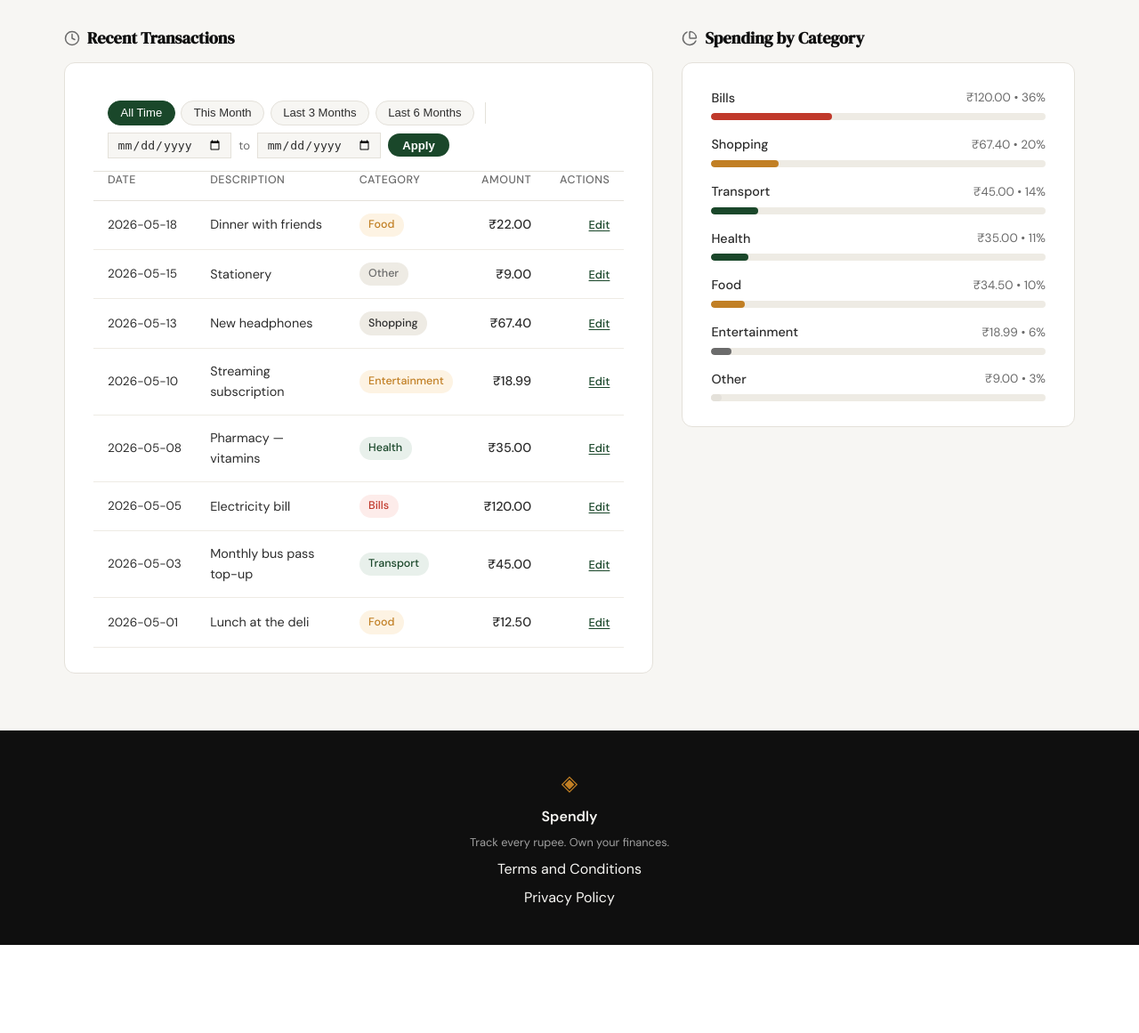
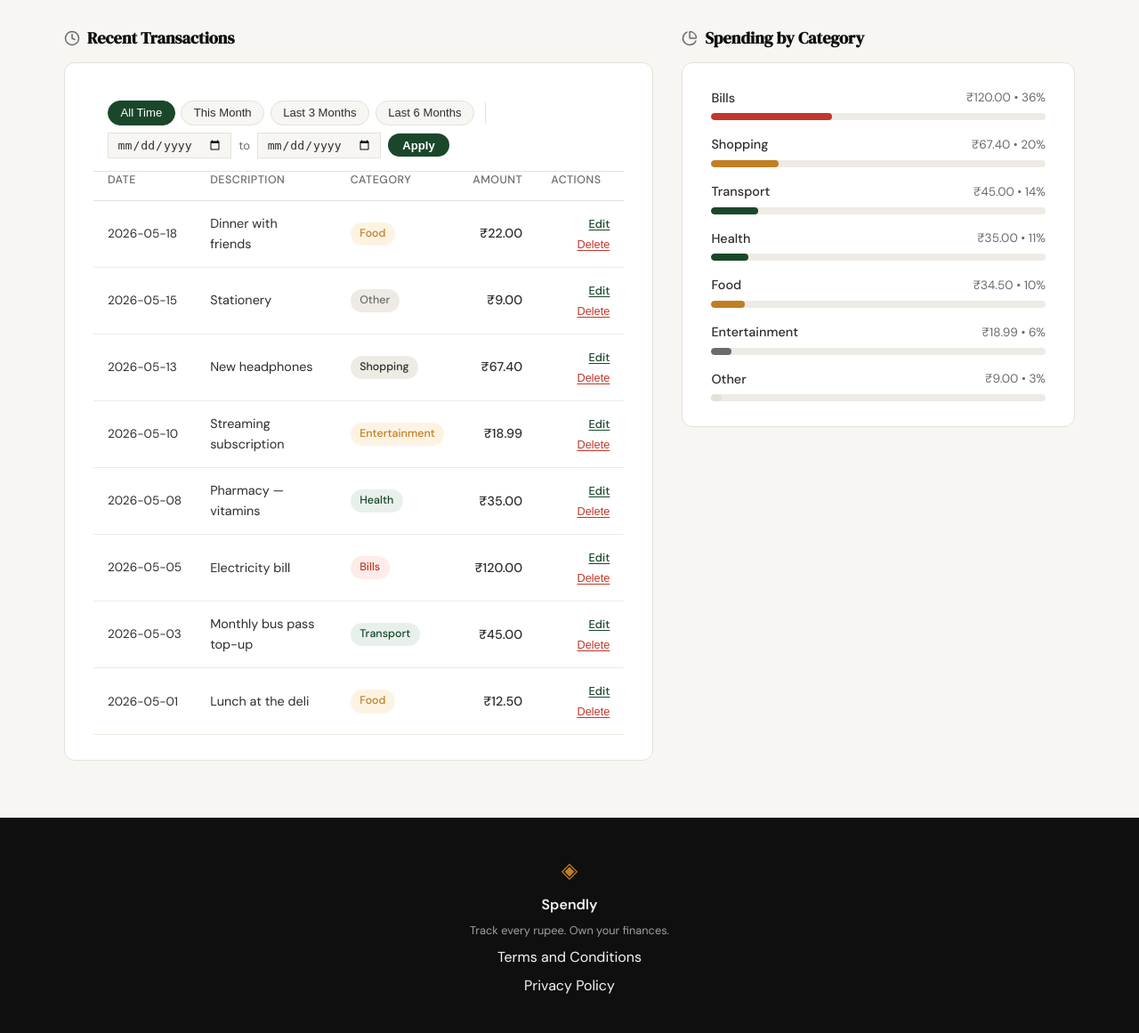
Before and after one commit to ravlya02/expense-tracker, a Flask app: page /profile in a window 1280 px wide. Shown: the part 420-1581 px from the top of the page at 89% size. Before the commit the page ends 1482 px from the top, so only its background shows below. Run offline with Flask 3, Linux system fonts and the light colour scheme; a user stored in the database is signed in; data comes from the database, SQL or seed files in the repository; both versions use the stored data as it was after the commit.

Commit message:
expense delete feature

```diff
--- a/app.py
+++ b/app.py
@@ -7,6 +7,7 @@ from werkzeug.security import check_password_hash
 from database.db import (
     add_expense as db_add_expense,
     create_user,
+    delete_expense as db_delete_expense,
     get_db,
     get_expense_by_id,
     get_expense_stats,
@@ -262,9 +263,17 @@ def edit_expense(expense_id):
     )
 
 
-@app.route("/expenses/<int:id>/delete")
-def delete_expense(id):
-    return "Delete expense — coming in Step 9"
+@app.route("/expenses/<int:expense_id>/delete", methods=["POST"])
+def delete_expense(expense_id):
+    if not session.get("user_id"):
+        return redirect(url_for("login"))
+    expense = get_expense_by_id(expense_id, session["user_id"])
+    if expense is None:
+        abort(404)
+    rows_deleted = db_delete_expense(expense_id, session["user_id"])
+    if not rows_deleted:
+        abort(404)
+    return redirect(url_for("profile"))
 
 
 # ------------------------------------------------------------------ #
--- a/database/db.py
+++ b/database/db.py
@@ -204,3 +204,16 @@ def update_expense(expense_id, user_id, amount, category, date, description):
         return cur.rowcount
     finally:
         conn.close()
+
+
+def delete_expense(expense_id, user_id):
+    conn = get_db()
+    try:
+        cur = conn.execute(
+            "DELETE FROM expenses WHERE id = ? AND user_id = ?",
+            (expense_id, user_id),
+        )
+        conn.commit()
+        return cur.rowcount
+    finally:
+        conn.close()
--- a/static/css/profile.css
+++ b/static/css/profile.css
@@ -385,6 +385,19 @@
     text-underline-offset: 2px;
 }
 
+.profile-delete-btn {
+    background: none;
+    border: none;
+    padding: 0;
+    font-size: 0.8rem;
+    font-weight: 500;
+    color: var(--danger);
+    text-decoration: underline;
+    text-underline-offset: 2px;
+    cursor: pointer;
+    margin-left: 0.75rem;
+}
+
 @media (max-width: 768px) {
     .profile-page {
         padding: 1.5rem 1rem 3rem;
--- a/templates/profile.html
+++ b/templates/profile.html
@@ -93,6 +93,11 @@
                             <td class="align-right profile-table-amount">₹{{ expense.amount }}</td>
                             <td class="align-right">
                                 <a href="{{ url_for('edit_expense', expense_id=expense.id) }}" class="profile-edit-link">Edit</a>
+                                <form method="POST" action="{{ url_for('delete_expense', expense_id=expense.id) }}"
+                                      style="display:inline"
+                                      onsubmit="return confirm('Delete this expense?')">
+                                    <button type="submit" class="profile-delete-btn">Delete</button>
+                                </form>
                             </td>
                         </tr>
                         {% endfor %}
```
Also changed, not shown: .claude/settings.local.json, .claude/specs/09-delete-expense.md (added), spendly.db.
